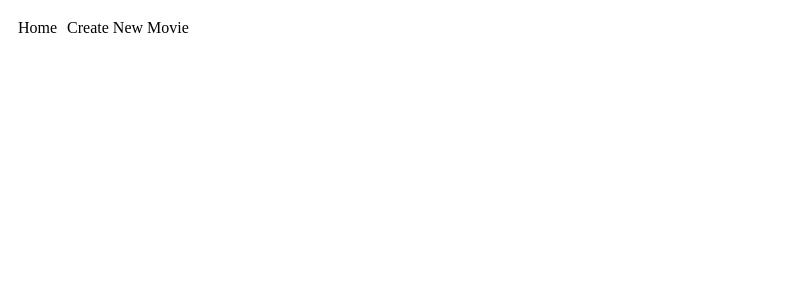
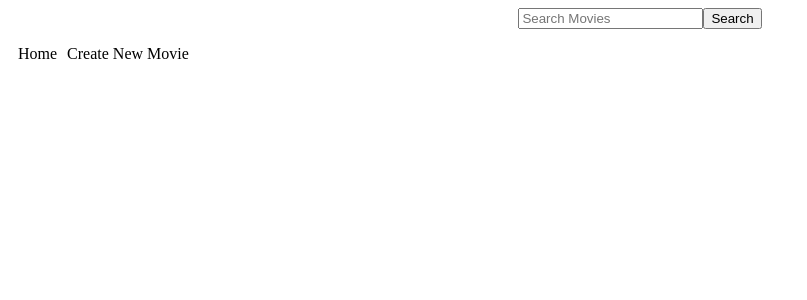
Before and after one commit to msiroilem/movieDatabase, a React (Create React App) app in the folder client/: page / in a window 1280 px wide. Shown: the top 300 px of the page, without its empty margins (0-807 px from the left). Built offline with nearby package versions, Linux system fonts and the light colour scheme; no server answers.

Commit message:
Search component added to App.js

```diff
--- a/client/src/App.js
+++ b/client/src/App.js
@@ -13,6 +13,7 @@ import { BASE_URL } from './globals'
 
 export default function App() {
   const [movies, setMovies] = useState([])
+  const [deleteMovies, setDeleteMovies] = useState([])
 
   useEffect(() => {
     async function getMovie() {
@@ -22,9 +23,17 @@ export default function App() {
     getMovie()
   }, [])
 
+  // useEffect(() => {TODO
+  //   async function deleteMovie() {
+  //     const res = await axios.delete(`${BASE_URL}/movies`)
+  //   }
+  //   deleteMovie()
+  // }, [])
+
   return (
     <div className="App">
       <header>
+        <Search />
         <NavBar />
       </header>
       <main>
--- a/client/src/components/Search.js
+++ b/client/src/components/Search.js
@@ -8,7 +8,7 @@ export default function Search({ onSubmit, onChange, value }) {
         name="search"
         value={value}
         placeholder="Search Movies"
-        onChange={(e) => onchange(e)}
+        // onChange={(e) => onchange(e)}
       ></input>
       <button type="submit">Search</button>
     </form>
```
